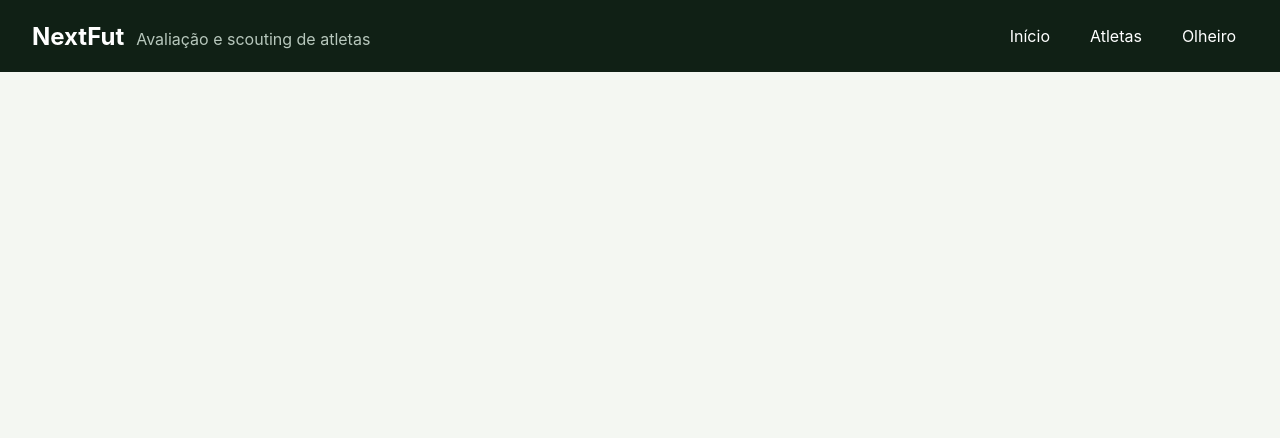
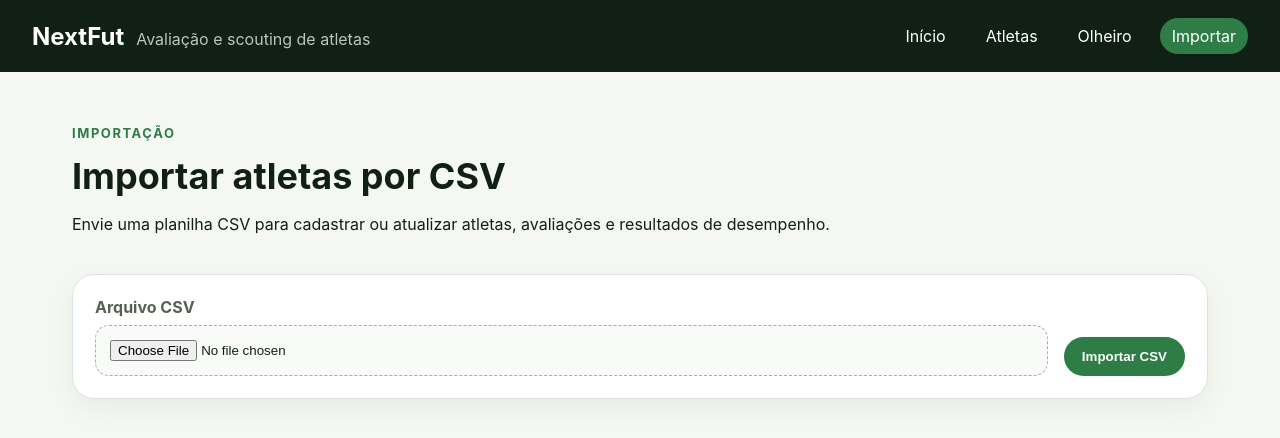
Before and after one commit to manuelarauppsempreceub/nextfut, a Vue app in the folder frontend/: page /importar in a window 1280 px wide. Shown: the top 438 px of the page. Built offline with nearby package versions, Linux system fonts and the light colour scheme.

Commit message:
feat: adiciona tela de importacao csv

```diff
--- a/frontend/src/App.vue
+++ b/frontend/src/App.vue
@@ -10,6 +10,7 @@
         <RouterLink to="/">Início</RouterLink>
         <RouterLink to="/atletas">Atletas</RouterLink>
         <RouterLink to="/olheiro">Olheiro</RouterLink>
+        <RouterLink to="/importar">Importar</RouterLink>
       </nav>
     </header>
 
--- a/frontend/src/router/index.js
+++ b/frontend/src/router/index.js
@@ -3,6 +3,7 @@ import HomeView from "../views/HomeView.vue";
 import AthletesView from "../views/AthletesView.vue";
 import AthleteDetailView from "../views/AthleteDetailView.vue";
 import ScoutDashboardView from "../views/ScoutDashboardView.vue";
+import ImportCsvView from "../views/ImportCsvView.vue";
 
 const routes = [
   {
@@ -24,6 +25,11 @@ const routes = [
     path: "/olheiro",
     name: "scout-dashboard",
     component: ScoutDashboardView
+  },
+  {
+    path: "/importar",
+    name: "import-csv",
+    component: ImportCsvView
   }
 ];
 
--- a/frontend/src/style.css
+++ b/frontend/src/style.css
@@ -446,3 +446,140 @@ nav a.router-link-active {
   }
 }
 '
+
+.page-description {
+  color: #526355;
+  max-width: 760px;
+}
+
+.upload-panel {
+  display: flex;
+  align-items: end;
+  gap: 16px;
+  background: white;
+  border: 1px solid #dce5df;
+  border-radius: 22px;
+  padding: 22px;
+  margin-bottom: 24px;
+  box-shadow: 0 10px 30px rgba(16, 32, 21, 0.05);
+}
+
+.upload-box {
+  display: grid;
+  gap: 8px;
+  flex: 1;
+}
+
+.upload-box label {
+  font-weight: 700;
+  color: #526355;
+}
+
+.upload-box input[type="file"] {
+  border: 1px dashed #9fb3a5;
+  background: #f9fbf9;
+  border-radius: 14px;
+  padding: 14px;
+}
+
+.file-info {
+  margin: 0;
+  color: #526355;
+}
+
+.result-panel {
+  background: white;
+  border: 1px solid #dce5df;
+  border-radius: 24px;
+  padding: 24px;
+  box-shadow: 0 10px 30px rgba(16, 32, 21, 0.06);
+}
+
+.result-header {
+  display: flex;
+  align-items: flex-start;
+  justify-content: space-between;
+  gap: 18px;
+  margin-bottom: 22px;
+}
+
+.result-header h2 {
+  margin: 0;
+}
+
+.errors-box {
+  border: 1px solid #f4c7c3;
+  background: #fff5f5;
+  color: #b42318;
+  border-radius: 18px;
+  padding: 18px;
+  margin-bottom: 18px;
+}
+
+.columns-box,
+.preview-box {
+  margin-top: 24px;
+}
+
+.chip-list {
+  display: flex;
+  flex-wrap: wrap;
+  gap: 8px;
+}
+
+.chip {
+  display: inline-flex;
+  background: #eaf4ed;
+  color: #2f7d46;
+  border-radius: 999px;
+  padding: 6px 10px;
+  font-weight: 700;
+  font-size: 13px;
+}
+
+.table-wrapper {
+  width: 100%;
+  overflow-x: auto;
+  border: 1px solid #edf1ee;
+  border-radius: 16px;
+}
+
+table {
+  width: 100%;
+  border-collapse: collapse;
+  min-width: 720px;
+}
+
+th,
+td {
+  text-align: left;
+  padding: 12px;
+  border-bottom: 1px solid #edf1ee;
+}
+
+th {
+  background: #f4f7f2;
+  color: #526355;
+  font-size: 13px;
+}
+
+tr:last-child td {
+  border-bottom: 0;
+}
+
+button:disabled {
+  opacity: 0.65;
+  cursor: not-allowed;
+}
+
+@media (max-width: 720px) {
+  .upload-panel {
+    flex-direction: column;
+    align-items: stretch;
+  }
+
+  .result-header {
+    flex-direction: column;
+  }
+}
+'
--- a/frontend/src/views/HomeView.vue
+++ b/frontend/src/views/HomeView.vue
@@ -15,6 +15,10 @@
         <RouterLink class="button secondary" to="/olheiro">
           Painel do olheiro
         </RouterLink>
+
+        <RouterLink class="button secondary" to="/importar">
+          Importar CSV
+        </RouterLink>
       </div>
     </div>
   </section>
--- /dev/null
+++ b/frontend/src/views/ImportCsvView.vue
@@ -0,0 +1,173 @@
+<script setup>
+import { ref } from "vue";
+import { api } from "../services/api";
+
+const selectedFile = ref(null);
+const loading = ref(false);
+const error = ref("");
+const result = ref(null);
+
+function handleFileChange(event) {
+  selectedFile.value = event.target.files?.[0] || null;
+  result.value = null;
+  error.value = "";
+}
+
+async function uploadCsv() {
+  if (!selectedFile.value) {
+    error.value = "Selecione um arquivo CSV antes de importar.";
+    return;
+  }
+
+  try {
+    loading.value = true;
+    error.value = "";
+    result.value = null;
+
+    const formData = new FormData();
+    formData.append("file", selectedFile.value);
+
+    const response = await api.post("/import/csv", formData, {
+      headers: {
+        "Content-Type": "multipart/form-data"
+      }
+    });
+
+    result.value = response.data;
+  } catch (err) {
+    error.value = err.response?.data?.message || "Erro ao importar CSV.";
+  } finally {
+    loading.value = false;
+  }
+}
+</script>
+
+<template>
+  <section>
+    <div class="page-header">
+      <div>
+        <p class="eyebrow">Importação</p>
+        <h1>Importar atletas por CSV</h1>
+        <p class="page-description">
+          Envie uma planilha CSV para cadastrar ou atualizar atletas, avaliações e resultados de desempenho.
+        </p>
+      </div>
+    </div>
+
+    <section class="upload-panel">
+      <div class="upload-box">
+        <label for="csv-file">Arquivo CSV</label>
+        <input
+          id="csv-file"
+          type="file"
+          accept=".csv,text/csv"
+          @change="handleFileChange"
+        />
+
+        <p v-if="selectedFile" class="file-info">
+          Arquivo selecionado: <strong>{{ selectedFile.name }}</strong>
+        </p>
+      </div>
+
+      <button class="button" :disabled="loading" @click="uploadCsv">
+        {{ loading ? "Importando..." : "Importar CSV" }}
+      </button>
+    </section>
+
+    <p v-if="error" class="error">{{ error }}</p>
+
+    <section v-if="result" class="result-panel">
+      <div class="result-header">
+        <div>
+          <p class="eyebrow">Resultado</p>
+          <h2>{{ result.message }}</h2>
+        </div>
+
+        <span class="badge">{{ result.file?.originalName }}</span>
+      </div>
+
+      <div class="summary-grid">
+        <article class="summary-card">
+          <span>Linhas lidas</span>
+          <strong>{{ result.summary?.rows ?? 0 }}</strong>
+        </article>
+
+        <article class="summary-card">
+          <span>Recebidos</span>
+          <strong>{{ result.summary?.received ?? 0 }}</strong>
+        </article>
+
+        <article class="summary-card">
+          <span>Importados</span>
+          <strong>{{ result.summary?.imported ?? 0 }}</strong>
+        </article>
+
+        <article class="summary-card">
+          <span>Atletas criados</span>
+          <strong>{{ result.summary?.athletesCreated ?? 0 }}</strong>
+        </article>
+
+        <article class="summary-card">
+          <span>Atletas atualizados</span>
+          <strong>{{ result.summary?.athletesUpdated ?? 0 }}</strong>
+        </article>
+
+        <article class="summary-card">
+          <span>Avaliações criadas</span>
+          <strong>{{ result.summary?.evaluationsCreated ?? 0 }}</strong>
+        </article>
+
+        <article class="summary-card">
+          <span>Ignorados</span>
+          <strong>{{ result.summary?.skipped ?? 0 }}</strong>
+        </article>
+      </div>
+
+      <div v-if="result.summary?.errors?.length" class="errors-box">
+        <h3>Erros encontrados</h3>
+        <ul>
+          <li v-for="item in result.summary.errors" :key="`${item.row}-${item.message}`">
+            Linha {{ item.row }}: {{ item.message }}
+          </li>
+        </ul>
+      </div>
+
+      <div class="columns-box">
+        <h3>Colunas identificadas</h3>
+        <div class="chip-list">
+          <span v-for="column in result.summary?.columns" :key="column" class="chip">
+            {{ column }}
+          </span>
+        </div>
+      </div>
+
+      <div class="preview-box">
+        <h3>Prévia das primeiras linhas</h3>
+
+        <div v-if="!result.preview?.length" class="empty">
+          Nenhuma linha para exibir.
+        </div>
+
+        <div v-else class="table-wrapper">
+          <table>
+            <thead>
+              <tr>
+                <th v-for="column in result.summary?.columns" :key="column">
+                  {{ column }}
+                </th>
+              </tr>
+            </thead>
+
+            <tbody>
+              <tr v-for="(row, index) in result.preview" :key="index">
+                <td v-for="column in result.summary?.columns" :key="column">
+                  {{ row[column] }}
+                </td>
+              </tr>
+            </tbody>
+          </table>
+        </div>
+      </div>
+    </section>
+  </section>
+</template>
```
